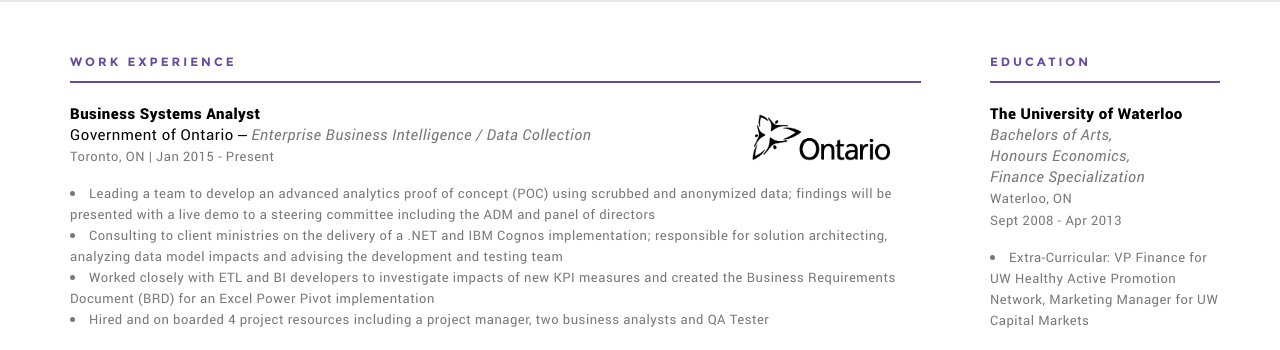
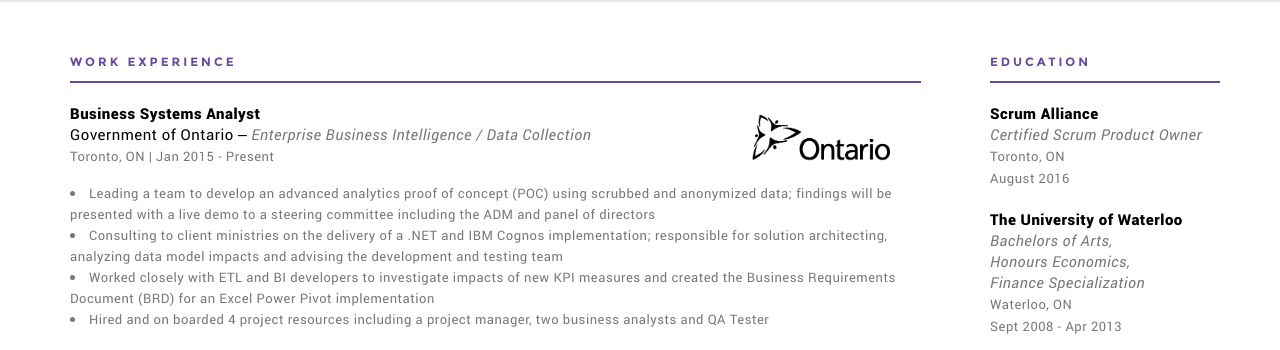
Before and after one commit to andrewyau77/andrewyau77.github.io, a plain HTML site: page index.html in a window 1280 px wide. Shown: the part 798-1148 px from the top of the page. Drawn offline with Linux system fonts and the light colour scheme.

Commit message:
Update index.html

```diff
--- a/index.html
+++ b/index.html
@@ -44,6 +44,12 @@
           <div class="education">
             <div class="section-title">
               Education
+            </div>
+            <div class="info">
+              <span class="school">Scrum Alliance</span><br>
+              <span class="field">Certified Scrum Product Owner</span><br>
+              <span class="location">Toronto, ON</span><br>
+              <span class="date">August 2016</span><br>
             </div>
             <div class="info">
               <span class="school">The University of Waterloo</span><br>
```
